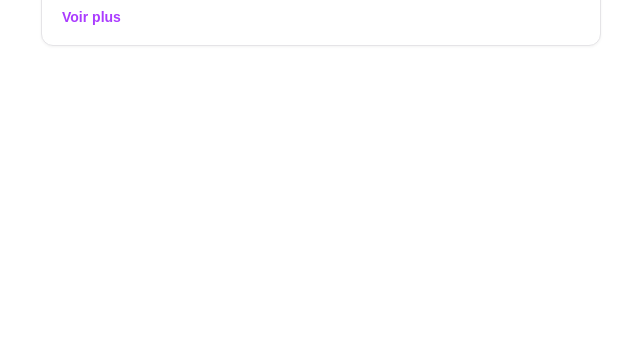
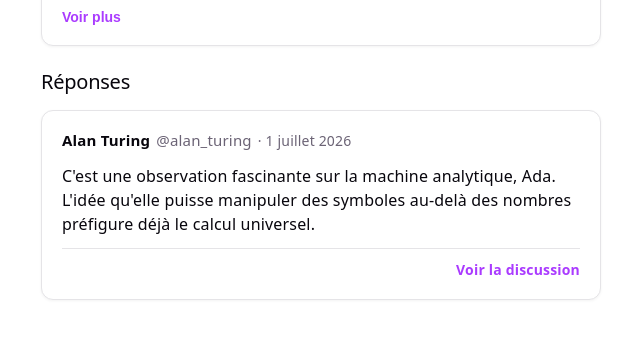
Before and after one commit to Soufianeerd/xyz, a React (Vite) app: page /tweets/3fa85f64-5717-4562-b3fc-2c963f66afa6 in a window 1280 px wide. Shown: the part 598-936 px from the top of the page, without its empty margins (319-959 px from the left). Before the commit the page ends 800 px from the top, so only its background shows below. Built offline with nearby package versions, Linux system fonts and the light colour scheme.

Commit message:
Ajout des discussions et des réponses

```diff
--- a/src/App.css
+++ b/src/App.css
@@ -145,3 +145,24 @@
 .not-found-container p {
   margin-bottom: 20px;
 }
+
+/* Section réponses */
+.replies-container {
+  margin-top: 24px;
+}
+
+.replies-container h2 {
+  font-size: 20px;
+  margin-bottom: 16px;
+  color: var(--text-h);
+}
+
+.no-replies-message {
+  color: var(--text);
+  font-style: italic;
+  padding: 16px;
+  text-align: center;
+  background: var(--bg);
+  border: 1px dashed var(--border);
+  border-radius: 8px;
+}
--- a/src/data/tweets.ts
+++ b/src/data/tweets.ts
@@ -78,5 +78,21 @@
     authorHandle: "torvalds",
     content: "Parler ne coûte rien. Montrez-moi le code !",
     createdAt: "2026-07-01T18:00:00.000Z"
+  },
+  {
+    id: "e4d7a120-8c29-4b61-9c3f-4e5a6b7c8d9e",
+    authorName: "Alan Turing",
+    authorHandle: "alan_turing",
+    content: "C'est une observation fascinante sur la machine analytique, Ada. L'idée qu'elle puisse manipuler des symboles au-delà des nombres préfigure déjà le calcul universel.",
+    createdAt: "2026-07-01T18:30:00.000Z",
+    parentId: "3fa85f64-5717-4562-b3fc-2c963f66afa6"
+  },
+  {
+    id: "b2c3d4e5-f6a7-8b9c-0d1e-2f3a4b5c6d7e",
+    authorName: "Margaret Hamilton",
+    authorHandle: "margaret_apollo",
+    content: "Absolument d'accord Grace ! Remettre en question le statu quo est précisément ce qui a permis de créer le logiciel de navigation d'Apollo sans défaillance.",
+    createdAt: "2026-07-01T19:00:00.000Z",
+    parentId: "c9bf9e57-1685-4c89-bafb-ff5af830be8a"
   }
 ];
--- a/src/pages/TweetDetailsPage.tsx
+++ b/src/pages/TweetDetailsPage.tsx
@@ -2,6 +2,7 @@
 import { useParams, Link } from "react-router-dom";
 import { initialTweets } from "../data/tweets";
 import { TweetPreview } from "../components/TweetPreview";
+import { TweetsList } from "../components/TweetsList";
 
 export function TweetDetailsPage(): JSX.Element {
   const { id } = useParams<{ id: string }>();
@@ -18,6 +19,8 @@
     );
   }
 
+  const replies = initialTweets.filter((t) => t.parentId === id);
+
   return (
     <div className="tweet-details-page">
       <nav className="details-nav">
@@ -25,7 +28,17 @@
           ← Retour au fil
         </Link>
       </nav>
+
       <TweetPreview tweet={tweet} linkToDetail={false} />
+
+      <section className="replies-container">
+        <h2>Réponses</h2>
+        {replies.length > 0 ? (
+          <TweetsList tweets={replies} />
+        ) : (
+          <p className="no-replies-message">Aucune réponse pour le moment.</p>
+        )}
+      </section>
     </div>
   );
 }
--- a/src/pages/TweetsMasterPage.tsx
+++ b/src/pages/TweetsMasterPage.tsx
@@ -3,9 +3,11 @@
 import { TweetsList } from "../components/TweetsList";
 
 export function TweetsMasterPage(): JSX.Element {
+  const mainTweets = initialTweets.filter((tweet) => !tweet.parentId);
+
   return (
     <section className="tweets-master-page">
-      <TweetsList tweets={initialTweets} />
+      <TweetsList tweets={mainTweets} />
     </section>
   );
 }
--- a/src/types/Tweet.ts
+++ b/src/types/Tweet.ts
@@ -10,4 +10,5 @@
   content: string;
   image?: TweetImage;
   createdAt: string;
+  parentId?: string;
 };
```
